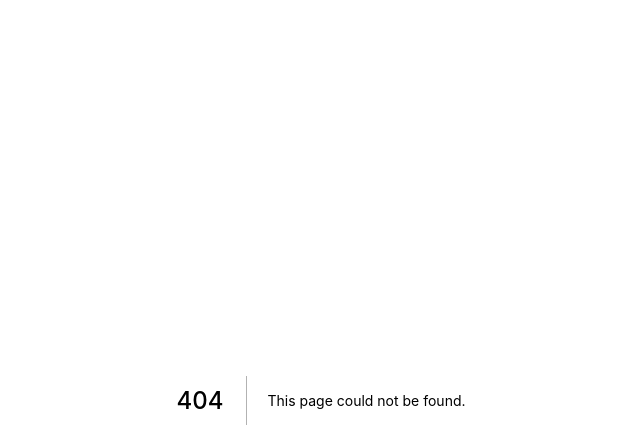
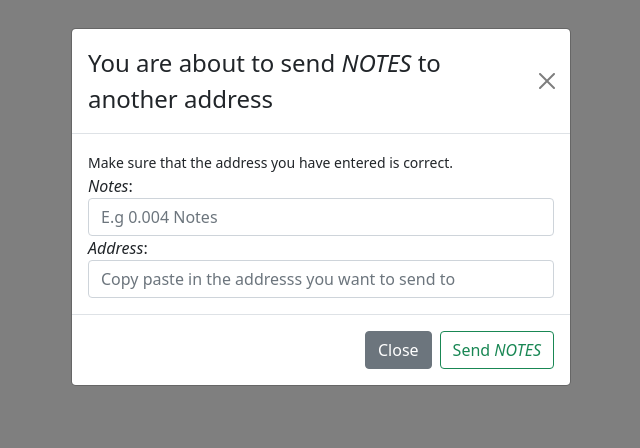
Before and after one commit to randnote/randnote-exchange, a Next.js app: page /components/transactions/transactionsSendNotes in a window 1280 px wide. Before the commit this address had no page. Shown: the top 448 px of the page, without its empty margins (319-959 px from the left). Built offline with nearby package versions, Linux system fonts and the light colour scheme.

Commit message:
cleaning up and splitting components

```diff
--- /dev/null
+++ b/pages/components/transactions/transactionsSendNotes.tsx
@@ -0,0 +1,117 @@
+
+import { useEffect, useState } from "react";
+import { Container, Row, Col } from "reactstrap";
+import "bootstrap/dist/css/bootstrap.min.css";
+
+import { Card, Modal, Button } from "react-bootstrap";
+import Axios from "axios";
+import { AlertDismissible } from "../alerts/dismissableAlerts";
+import Router, { useRouter } from "next/router";
+import GetLocalStorage from "../authentication/localstorage";
+import { localstorageUserType } from "../authentication/localstorage";
+import { useForm } from "react-hook-form";
+import { FormGroup, Label } from "reactstrap";
+import socketIOClient from "socket.io-client";
+import { transcode } from "buffer";
+const ENDPOINT = "http://127.0.0.1:8024";
+
+
+const SendNotesModal  = () :any =>{
+
+    // Send notes modal:
+	const [showModalNotes, setShowModalNotes] = useState<boolean>(false);
+	const handleCloseTransactionNotes = () => setShowModalNotes(false);
+	const handleShowTransactionNotes = () => setShowModalNotes(true);
+
+    const { register, handleSubmit } = useForm();
+
+    const sendNotes = (data: any) =>{
+		// handleCloseNotes() // close the modal
+		// const callApi = async () => {
+		// 	let info: any = await GetLocalStorage(
+		// 		"randnoteUser"
+		// 	); // this; because we need the logged in users ID
+		// 	info.privateKey = privateKey; // add keys to the objects
+		// 	info.publicKey = publicKey;
+
+		// 	console.log(info)
+		// console.log(data)
+
+			// now we use these keys to get the notes balance in the blockchain:
+		// 	Axios.get(
+		// 		`http://localhost:8033/balance/${res.data[0].publicKey}`
+		// 	)
+		// 		.then((res) => {
+		// 			if (res.status == 200) {
+		// 				// console.log(res.data.balance);
+		// 				setNotesBalance(res.data.balance);
+		// 			}
+		// 		})
+		// 		.catch((err) => {
+		// 			console.log(err);
+		// 		});
+		// })
+		// .catch((err) => {
+		// 	console.log(err);
+		// });
+
+	}
+
+    return (
+        <Modal show={handleShowTransactionNotes} onHide={handleCloseTransactionNotes}>
+            <form  onSubmit={handleSubmit(sendNotes)}>
+                <Modal.Header closeButton>
+                    <Modal.Title>
+                        You are about to send <i>NOTES</i> to another
+                        address
+                    </Modal.Title>
+                </Modal.Header>
+                <Modal.Body>
+                    <FormGroup>
+                        <small>
+                            Make sure that the address you have entered is
+                            correct.
+                        </small>
+                    </FormGroup>
+
+                    <FormGroup>
+                        <Label for="">
+                            <i>Notes</i>:
+                        </Label>
+                        <input
+                            {...register("notes")}
+                            type="text"
+                            name="notes"
+                            className="form-control"
+                            placeholder="E.g 0.004 Notes"
+                        />
+                    </FormGroup>
+
+                    <FormGroup>
+                        <Label for="">
+                            <i>Address</i>:
+                        </Label>
+                        <input
+                            {...register("address")}
+                            type="text"
+                            name="address"
+                            className="form-control"
+                            placeholder="Copy paste in the addresss you want to send to"
+                        />
+                    </FormGroup>
+                </Modal.Body>
+                <Modal.Footer>
+                    <Button variant="secondary" onClick={handleCloseTransactionNotes}>
+                        Close
+                    </Button>
+                    <Button variant="outline-success" type="submit" value="submit">
+                        Send <i>NOTES</i>
+                    </Button>
+                </Modal.Footer>
+            </form>
+        </Modal>
+    );
+
+}
+
+export default SendNotesModal;
```
Also changed, not shown: pages/transactions.tsx (+8 -59 lines).
